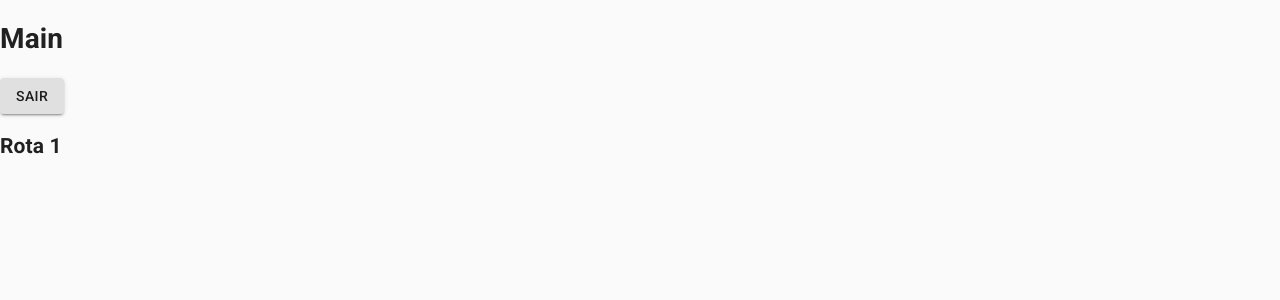
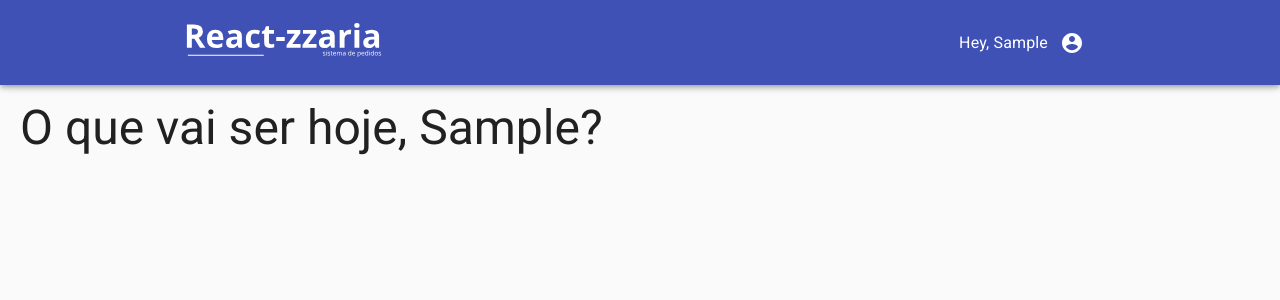
Before and after one commit to pedrokohler/react-zzaria, a React (Create React App) app: page /rota1 in a window 1280 px wide. Shown: the top 300 px of the page. Built offline with nearby package versions, Linux system fonts and the light colour scheme; no server answers; sample sign-in values are in the browser's storage.

Commit message:
Create content. Move logo to src/images

```diff
--- a/src/pages/login/login.js
+++ b/src/pages/login/login.js
@@ -1,7 +1,7 @@
 import React, { useContext } from 'react';
 import styled from 'styled-components';
 import { Button, Grid } from '@material-ui/core';
-import { ReactComponent as MainLogo } from './logo-react-zzaria.svg';
+import { ReactComponent as MainLogo } from 'images/logo-react-zzaria.svg';
 import { AuthContext } from 'contexts/auth';
 
 const Login = () => {
--- a/src/pages/main/main.js
+++ b/src/pages/main/main.js
@@ -1,33 +1,88 @@
-import React, { useContext } from 'react';
-import { Route, Switch } from 'react-router-dom';
-import { Button } from '@material-ui/core';
+import React, { useContext, useState, useCallback } from 'react';
+import styled from 'styled-components';
+import {
+  AppBar,
+  Grid,
+  IconButton,
+  Menu,
+  MenuItem,
+  Toolbar as MaterialToolbar,
+  Typography
+} from '@material-ui/core';
+import { AccountCircle } from '@material-ui/icons';
+import { ReactComponent as MainLogo } from 'images/logo-react-zzaria.svg';
 
 import { AuthContext } from 'contexts/auth';
 
-const routes = [
-  { path: '/rota1', content: 'Rota 1' },
-  { path: '/rota2', content: 'Rota 2' }
-];
+const Main = () => {
+  const { handleLogout, user } = useContext(AuthContext);
+  const [anchorElement, setAnchorElement] = useState(null);
+  const firstName = user.displayName.split(' ')[0];
 
-const Main = () => {
-  const { handleLogout } = useContext(AuthContext);
+  const handleOpenMenu = useCallback(e => {
+    setAnchorElement(e.target);
+  }, []);
+
+  const handleCloseMenu = useCallback(() => {
+    setAnchorElement(null);
+  }, []);
 
   return (
     <>
-      <h1>Main</h1>
-      <Button onClick={handleLogout} variant='contained'>Sair</Button>
-      <Switch>
-        {routes.map(
-          route =>
-            <Route
-              key={route.path}
-              path={route.path}
-              render={() => <h2>{route.content}</h2>}
-            />
-        )}
-      </Switch>
+      <AppBar>
+        <Toolbar>
+          <LogoContainer>
+            <Logo />
+          </LogoContainer>
+          <Typography>Hey, {firstName}</Typography>
+
+          <IconButton color='inherit' onClick={handleOpenMenu}>
+            <AccountCircle />
+          </IconButton>
+
+          <Menu open={!!anchorElement} onClose={handleCloseMenu} anchorEl={anchorElement}>
+            <MenuItem onClick={handleLogout}>
+              Sair
+            </MenuItem>
+          </Menu>
+        </Toolbar>
+      </AppBar>
+
+      <Content>
+        <Grid container>
+          <Grid item>
+            <Typography variant='h3'>
+              O que vai ser hoje, {firstName}?
+            </Typography>
+          </Grid>
+        </Grid>
+      </Content>
     </>
   );
 };
 
+const LogoContainer = styled.div`
+  flex-grow: 1;
+`;
+
+const Logo = styled(MainLogo)`
+  width: 200px;
+  & path {
+    fill: #fff;
+  }
+  & line{
+    stroke: #fff;
+  }
+`;
+
+const Toolbar = styled(MaterialToolbar)`
+  margin: 0 auto;
+  width: 100%;
+  max-width: 960px;
+`;
+
+const Content = styled.main`
+  padding: 100px 20px 20px;
+`;
+
 export default Main;
```
Also changed, not shown: src/images/logo-react-zzaria.svg (renamed from src/pages/login/logo-react-zzaria.svg).
